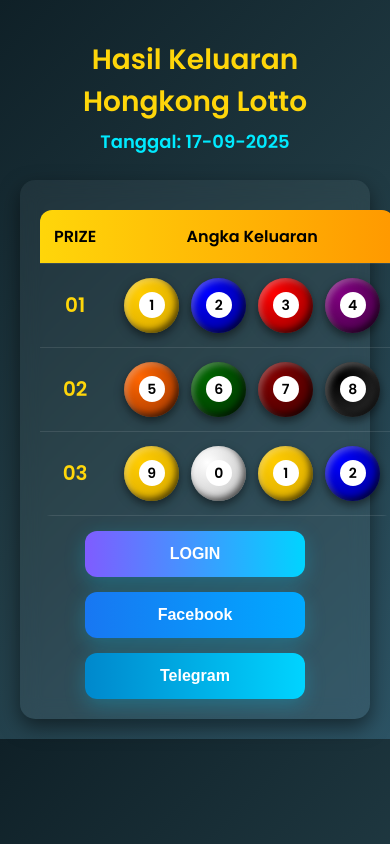
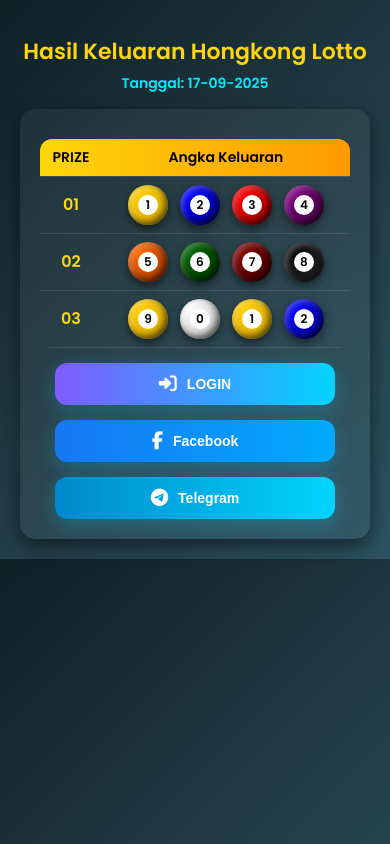
Before and after one commit to reyreygits/RESULTHONGKONGLOTTO, a plain HTML site: page index.html in a window 390 px wide. Drawn offline with Linux system fonts and the light colour scheme.

Commit message:
index.html

```diff
--- a/index.html
+++ b/index.html
@@ -5,6 +5,7 @@
   <meta name="viewport" content="width=device-width, initial-scale=1.0">
   <title>Hasil Keluaran Hongkong Lotto - Glorygame99</title>
   <link href="https://fonts.googleapis.com/css2?family=Poppins:wght@400;600&display=swap" rel="stylesheet">
+  <link rel="stylesheet" href="https://cdnjs.cloudflare.com/ajax/libs/font-awesome/6.5.0/css/all.min.css">
   <style>
     body {
       font-family: 'Poppins', sans-serif;
@@ -38,6 +39,7 @@
       padding: 20px;
       backdrop-filter: blur(10px);
       text-align: center;
+      overflow-x: auto; /* biar tabel tidak pecah di layar kecil */
     }
 
     table {
@@ -46,6 +48,7 @@
       margin-top: 10px;
       border-radius: 12px;
       overflow: hidden;
+      min-width: 300px; /* jaga biar tabel rapi */
     }
 
     thead tr {
@@ -66,14 +69,15 @@
     .date {
       font-weight: 900;
       color: #ffd60a;
-      font-size: 20px; /* angka PRIZE lebih besar */
+      font-size: 20px;
     }
 
-    /* Bola biliar */
+    /* Bola angka */
     .balls {
       display: flex;
       justify-content: center;
       gap: 12px;
+      flex-wrap: wrap;
     }
 
     .ball {
@@ -108,7 +112,7 @@
       font-size: 14px;
     }
 
-    /* Warna bola biliar standar */
+    /* Warna bola */
     .b0  { background: radial-gradient(circle at 30% 30%, #fff, #bbb); color: #000; }
     .b1  { background: radial-gradient(circle at 30% 30%, #ffcc00, #d4a600); }
     .b2  { background: radial-gradient(circle at 30% 30%, #0000ff, #000088); }
@@ -120,9 +124,12 @@
     .b8  { background: radial-gradient(circle at 30% 30%, #000000, #333333); }
     .b9  { background: radial-gradient(circle at 30% 30%, #ffcc00, #d4a600); }
 
-    /* Tombol umum */
+    /* Tombol */
     .btn {
-      display: block;
+      display: flex;
+      align-items: center;
+      justify-content: center;
+      gap: 10px;
       margin: 15px auto 0;
       padding: 14px 28px;
       border: none;
@@ -134,6 +141,10 @@
       transition: all 0.3s ease;
       box-shadow: 0 6px 20px rgba(0,212,255,0.25);
       width: 220px;
+    }
+
+    .btn i {
+      font-size: 18px;
     }
 
     .btn:hover {
@@ -151,6 +162,17 @@
 
     .tg-btn {
       background: linear-gradient(90deg, #0088cc, #00d4ff);
+    }
+
+    /* Responsif untuk mobile */
+    @media (max-width: 600px) {
+      h1 { font-size: 22px; }
+      .tanggal { font-size: 14px; margin-bottom: 15px; }
+      th, td { padding: 8px; font-size: 14px; }
+      .date { font-size: 16px; }
+      .ball { width: 40px; height: 40px; font-size: 14px; }
+      .ball span { width: 20px; height: 20px; font-size: 12px; }
+      .btn { width: 100%; max-width: 280px; font-size: 14px; padding: 12px 18px; }
     }
   </style>
 </head>
@@ -204,9 +226,15 @@
     </table>
 
     <!-- Tombol -->
-    <button class="btn login-btn" onclick="window.location.href='https://glorygame99-jpe.xyz/'">LOGIN</button>
-    <button class="btn fb-btn" onclick="window.location.href='https://www.facebook.com/groups/situsgacorgg99/'">Facebook</button>
-    <button class="btn tg-btn" onclick="window.location.href='https://t.me/situsgacor_glorygame99'">Telegram</button>
+    <button class="btn login-btn" onclick="window.location.href='https://glorygame99-jpe.xyz/'">
+      <i class="fa-solid fa-right-to-bracket"></i> LOGIN
+    </button>
+    <button class="btn fb-btn" onclick="window.location.href='https://www.facebook.com/groups/situsgacorgg99/'">
+      <i class="fab fa-facebook-f"></i> Facebook
+    </button>
+    <button class="btn tg-btn" onclick="window.location.href='https://t.me/situsgacor_glorygame99'">
+      <i class="fab fa-telegram"></i> Telegram
+    </button>
   </div>
 </body>
 </html>
```
